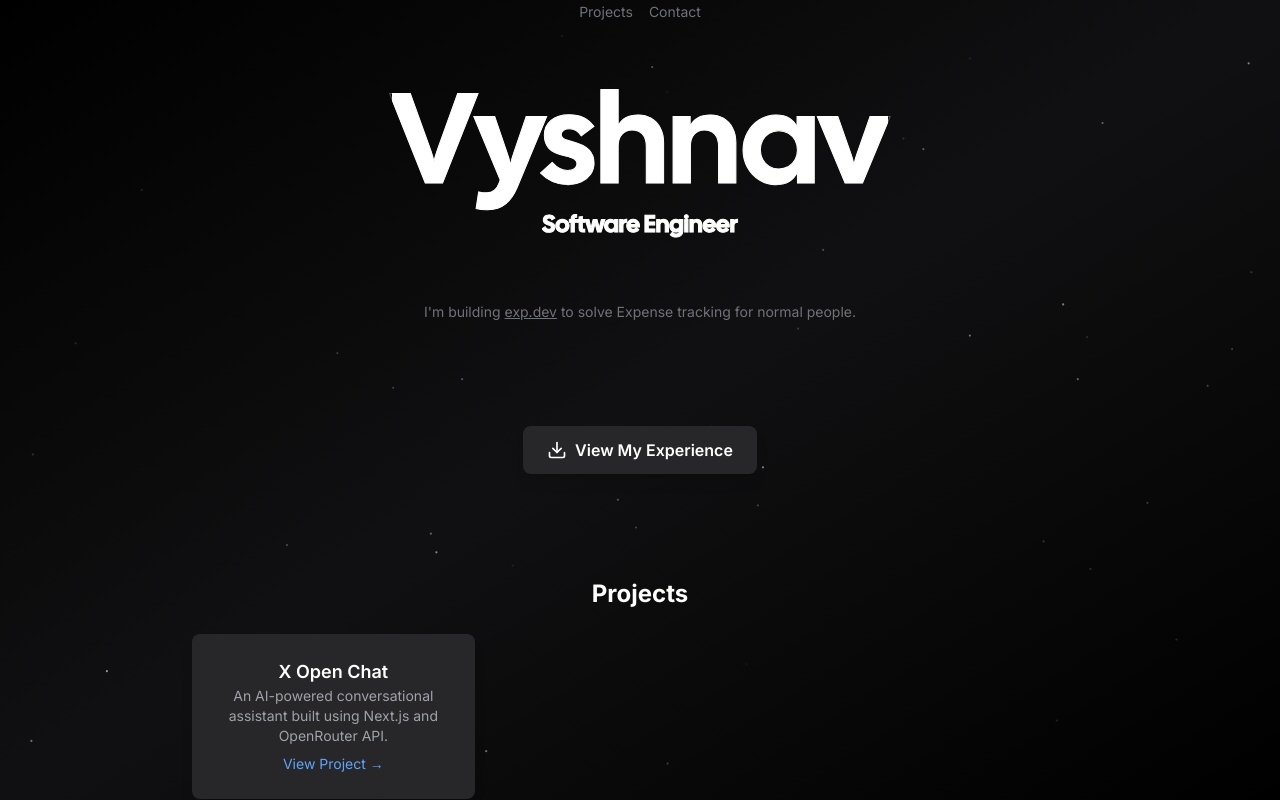
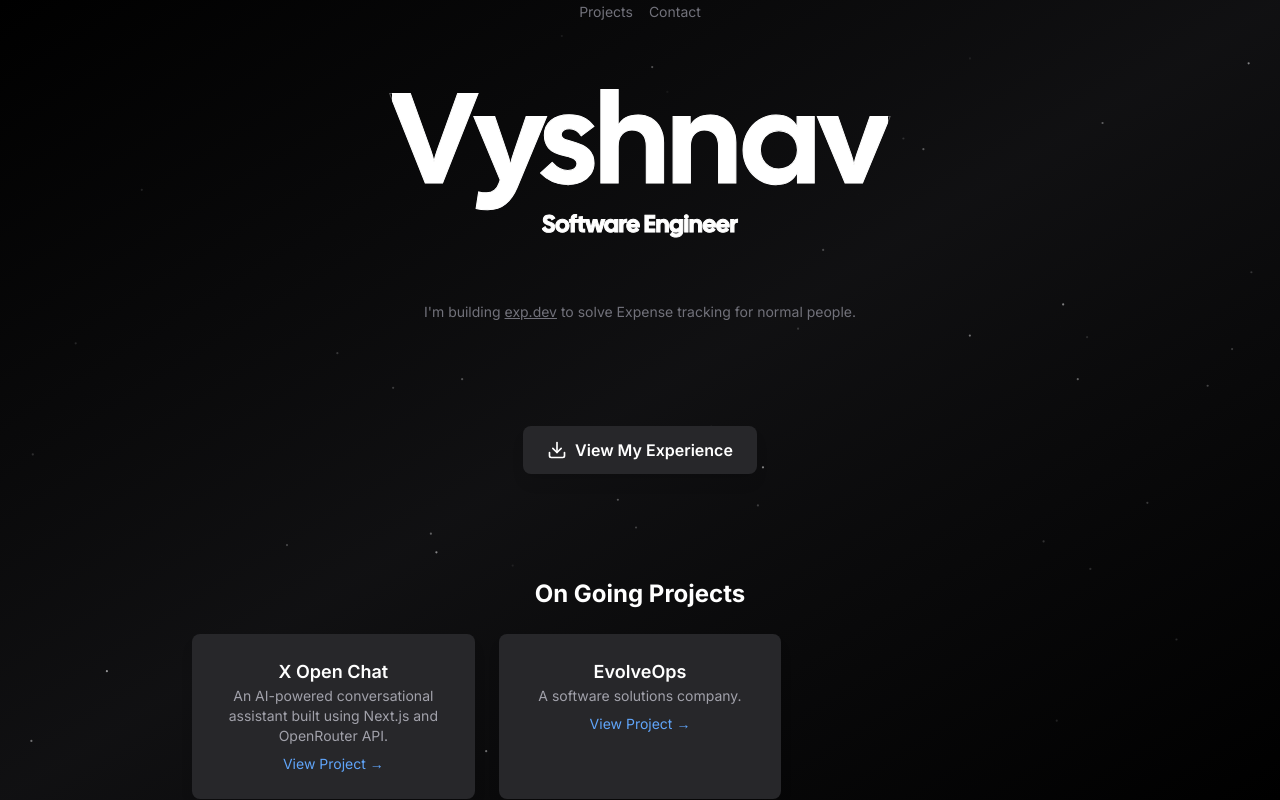
Before and after one commit to vyshnav-suresh/portfolio, a Next.js app: page / in a window 1280 px wide. Built offline with nearby package versions, Linux system fonts and the light colour scheme; no server answers; what tailwindcss-debug-screens would draw is missing.

Commit message:
Updates on pages

```diff
--- a/app/page.tsx
+++ b/app/page.tsx
@@ -11,7 +11,12 @@ const projects = [
   {
     title: "X Open Chat",
     description: "An AI-powered conversational assistant built using Next.js and OpenRouter API.",
-    link: "https://github.com/yourusername/XOpenChat",
+    link: "https://xopenchat-ai.vercel.app",
+  },
+  {
+    title: "EvolveOps",
+    description: "A software solutions company.",
+    link: "https://evolveops.vercel.app",
   },
 ];
 
@@ -71,7 +76,7 @@ export default function Home() {
 
       {/* Project Showcase Section */}
       <div className="my-16 text-center animate-fade-in w-full max-w-4xl">
-        <h2 className="text-2xl font-bold text-white">Projects</h2>
+        <h2 className="text-2xl font-bold text-white">On Going Projects</h2>
         <div className="grid grid-cols-1 md:grid-cols-3 gap-6 mt-6">
           {projects.map((project, index) => (
             <div key={index} className="p-6 bg-zinc-800 rounded-lg shadow-lg hover:scale-105 transition-transform">
```
